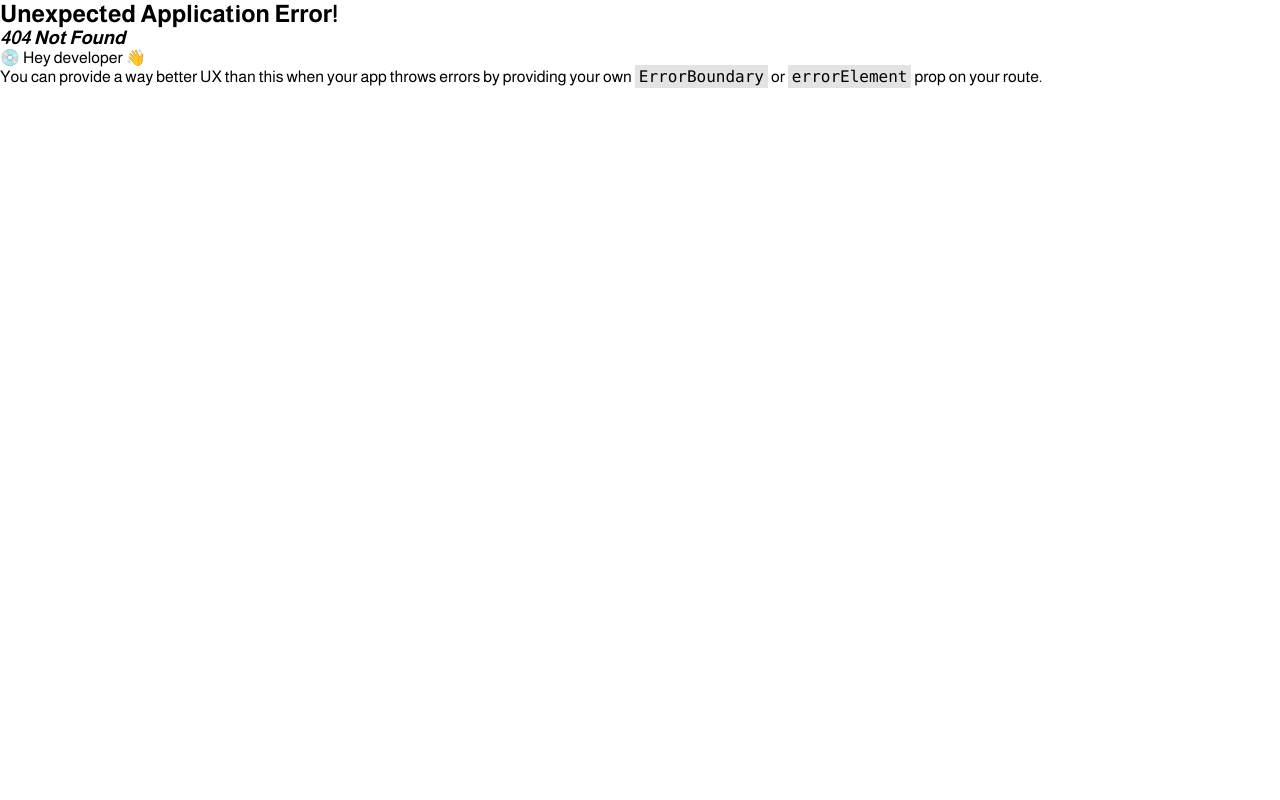
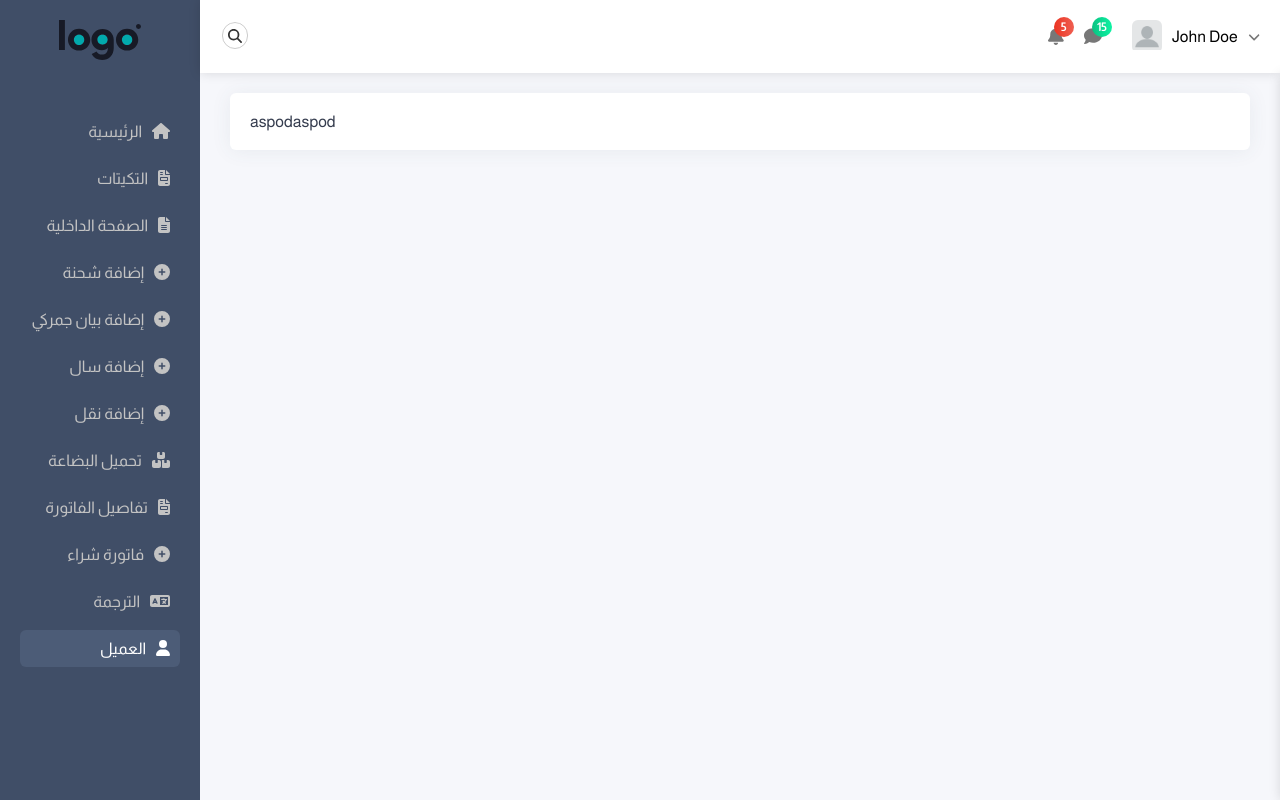
Before and after one commit to MtsmAshraf/adminty-master-react, a React (Create React App) app: page /client in a window 1280 px wide. Before the commit this address had no page. Built offline with nearby package versions, Linux system fonts and the light colour scheme.

Commit message:
added Breadcumbs to Translation

```diff
--- a/src/App.jsx
+++ b/src/App.jsx
@@ -18,6 +18,7 @@ import BillDetails from './Pages/BillDetails/BillDetails.jsx';
 import AddBuyingBill from './Pages/AddBuyingBill/AddBuyingBill.jsx';
 import AddGoods from './Pages/AddGoods/AddGoods.jsx';
 import Translation from './Pages/Translation/Translation.jsx';
+import Client from './Pages/Client/Client.jsx';
 
 library.add(fas)
 const router = createBrowserRouter(
@@ -34,6 +35,7 @@ const router = createBrowserRouter(
         <Route path='/bill-details' element={<BillDetails />}/>
         <Route path='/add-new-bill' element={<AddBuyingBill />}/>
         <Route path='/translation' element={<Translation />}/>
+        <Route path='/client' element={<Client />}/>
     </Route>
   )
 )
--- /dev/null
+++ b/src/Pages/Client/Client.jsx
@@ -0,0 +1,14 @@
+import Card from "../../components/Card/Card"
+import styles from "./client.module.css"
+
+const Client = () => {
+  return (
+    <div className={styles.client}>
+        <Card>
+            aspodaspod
+        </Card>
+    </div>
+  )
+}
+
+export default Client
--- /dev/null
+++ b/src/Pages/Client/client.module.css
@@ -0,0 +1 @@
+.client {}
--- a/src/Pages/Translation/Translation.jsx
+++ b/src/Pages/Translation/Translation.jsx
@@ -6,6 +6,7 @@ import { createElement, useEffect, useState } from "react"
 import { faChevronLeft, faMinus, faPlus } from "@fortawesome/free-solid-svg-icons"
 import { FontAwesomeIcon } from "@fortawesome/react-fontawesome"
 import MainBtn from "../../components/MainBtn/MainBtn"
+import Breadcumbs from "../../components/Breadcumbs/Breadcumbs"
 
 const Translation = () => {
     let [showRemoveBtn,setShowRemoveBtn] = useState(false)
@@ -103,6 +104,7 @@ const Translation = () => {
     })
   return (
     <div className={styles.translation}>
+        <Breadcumbs pageName={"الترجمة"}></Breadcumbs>
         <Card>
             <div className={styles.opener} onClick={() => {setOpenList(!openList)}}>
                 <span style={{ display: openList ? "none" : "block" }}>
--- a/src/components/Sideabar/Sideabar.jsx
+++ b/src/components/Sideabar/Sideabar.jsx
@@ -1,4 +1,4 @@
-import { faBoxesStacked, faFileInvoice, faFileLines, faHouse, faLanguage, faPlusCircle } from '@fortawesome/free-solid-svg-icons';
+import { faBoxesStacked, faFileInvoice, faFileLines, faHouse, faLanguage, faPlusCircle, faUser } from '@fortawesome/free-solid-svg-icons';
 import SidebarLink from './SidebarLink/SidebarLink';
 import styles from './sidebar.module.css';
 import { FontAwesomeIcon } from '@fortawesome/react-fontawesome'
@@ -28,6 +28,7 @@ const Sidebar = () => {
         <SidebarLink icon={faFileInvoice} linkText={"تفاصيل الفاتورة"} to={"/bill-details"}/>
         <SidebarLink icon={faPlusCircle} linkText={"فاتورة شراء"} to={"/add-new-bill"}/>
         <SidebarLink icon={faLanguage} linkText={"الترجمة"} to={"/translation"}/>
+        <SidebarLink icon={faUser} linkText={"العميل"} to={"/client"}/>
       </ul>
     </div>
   )
```
